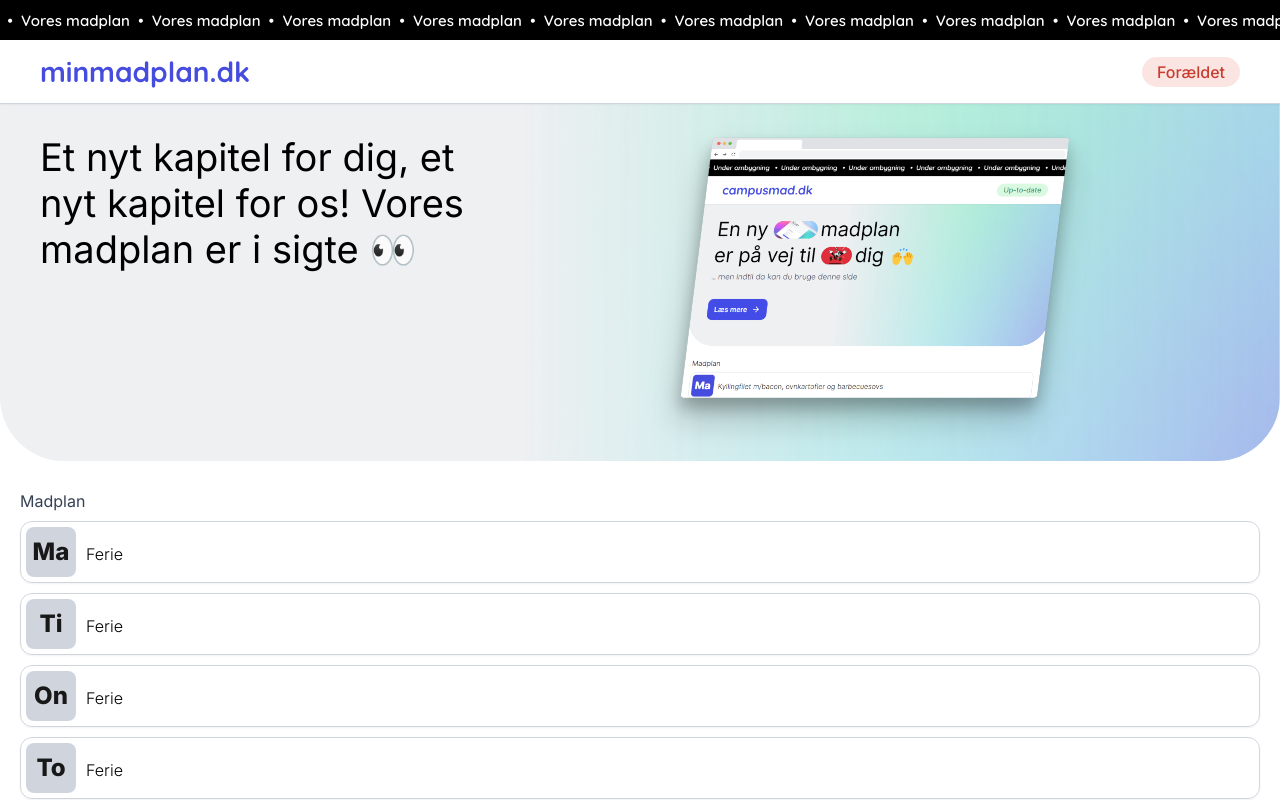
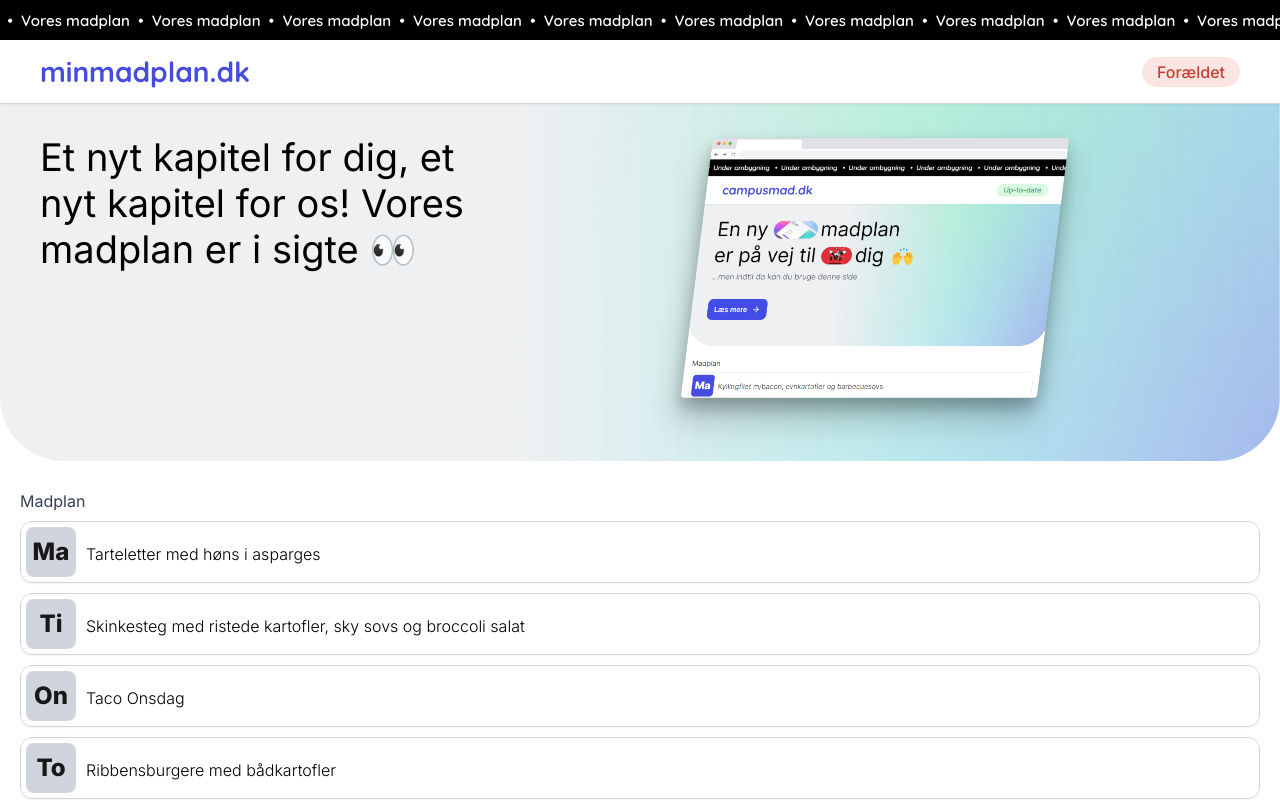
Before and after one commit to zMyLlama/videndjurs-aftensmad, a Next.js app: page / in a window 1280 px wide. Built offline with nearby package versions, Linux system fonts and the light colour scheme.

Commit message:
Update temp.loading.tsx

```diff
--- a/pages/components/index/temp.loading.tsx
+++ b/pages/components/index/temp.loading.tsx
@@ -8,15 +8,15 @@
 
 const translatedNames : any = ["Ma", "Ti", "On", "To", "Fr", "Lø", "Sø"]
 const mealPlan : any = {
-    "week": 7,
+    "week": 9,
     "meals": {
-        "monday": "Ferie",
-        "tuesday": "Ferie",
-        "wednesday": "Ferie",
-        "thursday": "Ferie",
-        "friday": "Ferie",
-        "saturday": "Ferie",
-        "sunday": "Ferie",
+        "monday": "Tarteletter med høns i asparges",
+        "tuesday": "Skinkesteg med ristede kartofler, sky sovs og broccoli salat",
+        "wednesday": "Taco Onsdag",
+        "thursday": "Ribbensburgere med bådkartofler",
+        "friday": "Svensk pølseret",
+        "saturday": "Hot wings med pommes frites og barbecue sovs",
+        "sunday": "Gullash med ris",
     }
 }
 
```
